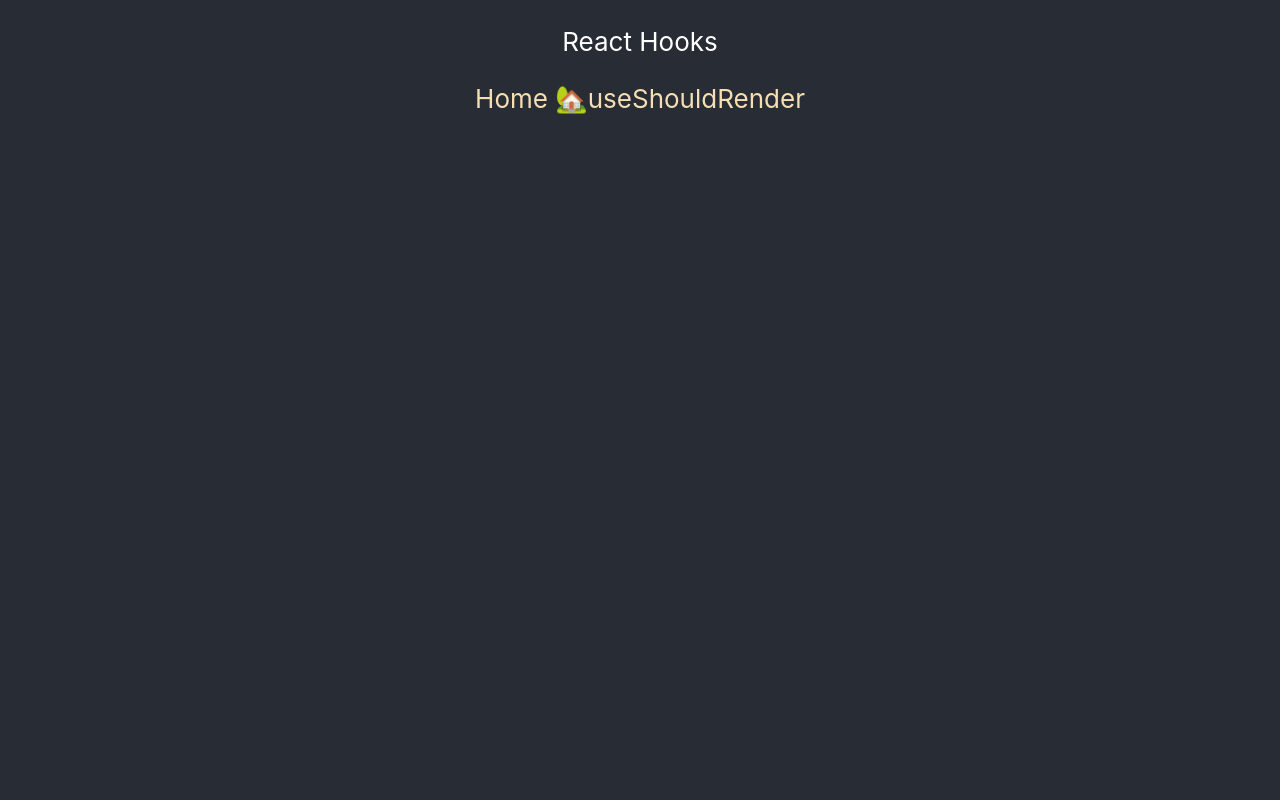
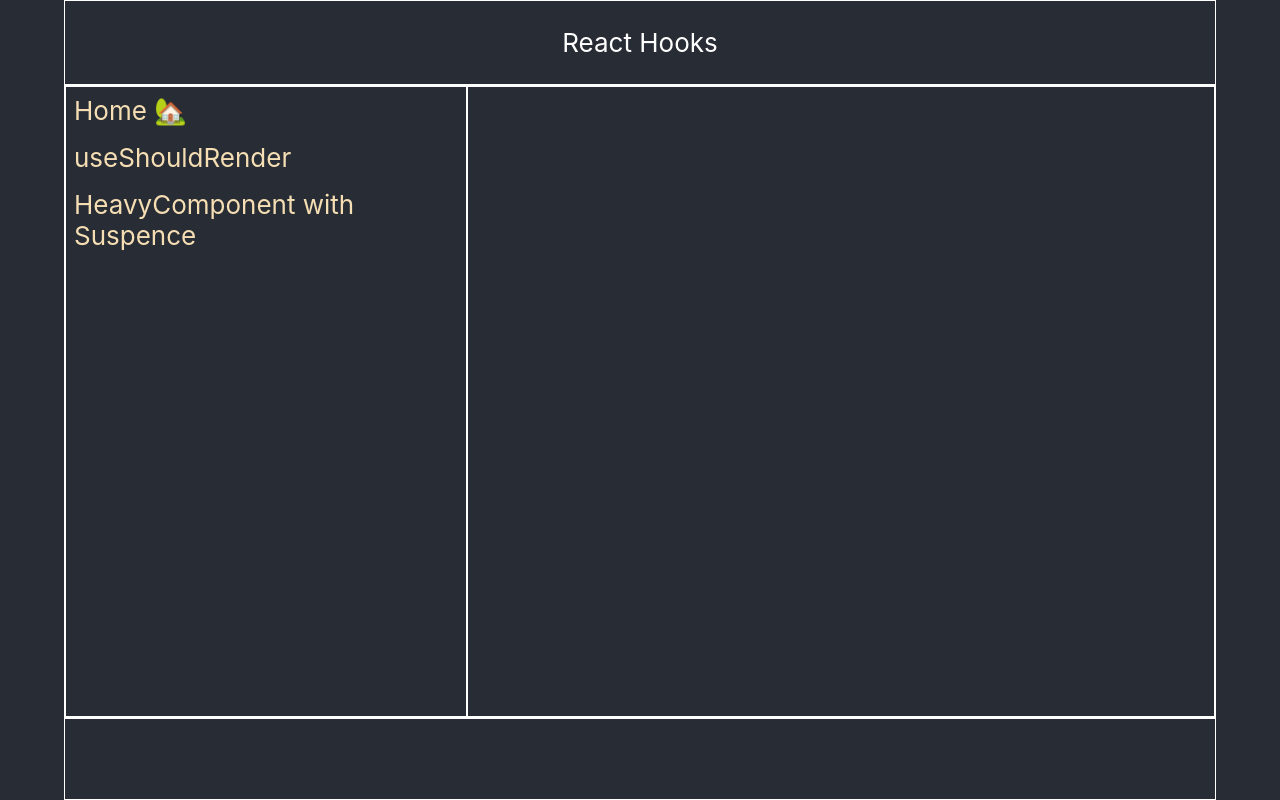
Before and after one commit to rain84/react-hooks, a React (Create React App) app: page / in a window 1280 px wide. Built offline with nearby package versions, Linux system fonts and the light colour scheme.

Commit message:
Improved app structure Styles migrated to the styled-components Added Suspense-Lazy for the HeavyComponent Added Spinner component

```diff
--- a/src/components/app/app.component.tsx
+++ b/src/components/app/app.component.tsx
@@ -1,23 +1,68 @@
 import { Switch, Route } from 'react-router-dom'
-import { HeavyComponent, Menu } from 'components'
-import styles from './app.module.css'
+import styled, { css } from 'styled-components'
+import { HeavyComponent, HeavyComponentLazy, Menu } from 'components'
+
+const StyledApp = styled.section`
+	background-color: #282c34;
+	min-height: 100vh;
+	display: flex;
+	flex-direction: column;
+	font-size: calc(10px + 2vmin);
+	color: white;
+	padding: 0 5vw 0;
+`
+const borders = css`
+	border: 1px solid white;
+`
+const Header = styled.header`
+	min-height: 10vh;
+	text-align: center;
+	${borders}
+`
+
+const Main = styled.main`
+	flex-grow: 1;
+	display: flex;
+	${borders}
+`
+
+const Sidepanel = styled.aside`
+	max-width: 30vw;
+	padding: 1vh;
+	${borders}
+`
+
+const Content = styled.header`
+	padding-left: 10vw;
+	flex-grow: 1;
+	display: flex;
+	flex-direction: column;
+	align-content: flex-start;
+	${borders}
+`
+
+const Footer = styled.header`
+	min-height: 10vh;
+	${borders}
+`
 
 export const App = () => (
-	<div className={styles.app}>
-		<header className={styles.header}>
+	<StyledApp>
+		<Header>
 			<p>React Hooks</p>
-		</header>
-		<main className={styles.main}>
-			<aside>
+		</Header>
+		<Main>
+			<Sidepanel>
 				<Menu />
-			</aside>
-			<section className={styles.content}>
+			</Sidepanel>
+			<Content>
 				<Switch>
 					<Route path="/useShouldRender" component={HeavyComponent} />
+					<Route path="/heavyComponentSuspense" component={HeavyComponentLazy} />
 					<Route path="/" />
 				</Switch>
-			</section>
-		</main>
-		<footer className={styles.footer} />
-	</div>
+			</Content>
+		</Main>
+		<Footer />
+	</StyledApp>
 )
--- a/src/components/app/app.module.css
+++ /dev/null
@@ -1,15 +0,0 @@
-.app {
-	text-align: center;
-	background-color: #282c34;
-	min-height: 100vh;
-	display: flex;
-	flex-direction: column;
-	align-items: center;
-	font-size: calc(10px + 2vmin);
-	color: white;
-}
-
-.link {
-	color: wheat;
-	text-decoration: none;
-}
--- a/src/components/heavy-component/heavy-component.tsx
+++ b/src/components/heavy-component/heavy-component.tsx
@@ -1,15 +1,32 @@
+import { Suspense, lazy } from 'react'
 import { useHeavyEvaluations, useShouldRender, useCounter } from 'hooks'
+import { Spinner } from 'components/ui'
+
+type TProps = { counter?: number | false }
+const Component = ({ counter = false }: TProps) => (
+	<div>
+		<p>HeavyComponent{counter && `counter = ${counter}`}</p>
+	</div>
+)
+
+type TPromise = { default: React.FunctionComponent<TProps> }
+const importHeavyComponent = (): Promise<TPromise> =>
+	new Promise((resolve) => {
+		setTimeout(() => resolve({ default: Component }), 5000)
+	})
+
+const LazyHeavyComponent = lazy(() => importHeavyComponent())
+
+export const HeavyComponentLazy = () => (
+	<Suspense fallback={<Spinner children="♽" />}>
+		<LazyHeavyComponent />
+	</Suspense>
+)
 
 export const HeavyComponent = () => {
 	const heavyResult = useHeavyEvaluations({ duration: 3 })
 	const counter = useCounter(0)
 	const shouldRender = useShouldRender(heavyResult)
 
-	return (
-		shouldRender && (
-			<div>
-				<p>HeavyComponent counter = {++counter.current}</p>
-			</div>
-		)
-	)
+	return shouldRender && <Component counter={++counter.current} />
 }
--- a/src/components/index.ts
+++ b/src/components/index.ts
@@ -1,3 +1,4 @@
-export { HeavyComponent } from './heavy-component/heavy-component'
-export { App } from './app/app.component'
-export { Menu } from './menu/menu.component'
+export * from './heavy-component/heavy-component'
+export * from './app/app.component'
+export * from './menu/menu.component'
+export * as ui from './ui'
--- a/src/components/menu/menu.component.tsx
+++ b/src/components/menu/menu.component.tsx
@@ -1,14 +1,32 @@
 import { Link } from 'react-router-dom'
 import styled from 'styled-components'
 
-const StyledLinik = styled(Link)`
+const StyledLink = styled(Link)`
 	text-decoration: none;
 	color: wheat;
+
+	&:hover {
+		color: red;
+	}
+`
+
+const StyledSection = styled.section`
+	display: flex;
+	flex-direction: column;
+	align-content: flex-start;
+
+	& > * {
+		padding-bottom: 1rem;
+	}
+	& > :last-child {
+		padding-bottom: initial;
+	}
 `
 
 export const Menu = () => (
-	<div>
-		<StyledLinik to="/">Home 🏡</StyledLinik>
-		<StyledLinik to="/useShouldRender">useShouldRender</StyledLinik>
-	</div>
+	<StyledSection>
+		<StyledLink to="/">Home 🏡</StyledLink>
+		<StyledLink to="/useShouldRender">useShouldRender</StyledLink>
+		<StyledLink to="/heavyComponentSuspense">HeavyComponent with Suspence</StyledLink>
+	</StyledSection>
 )
--- /dev/null
+++ b/src/components/ui/index.ts
@@ -0,0 +1 @@
+export { Spinner } from './spinner'
--- /dev/null
+++ b/src/components/ui/spinner.tsx
@@ -0,0 +1,36 @@
+import styled, { keyframes } from 'styled-components'
+
+// This component is loaded dynamically
+interface IProps {
+	size?: string
+	speed?: number
+}
+
+const defaultValues = {
+	size: 5,
+	speed: 2
+}
+
+const rotation = keyframes`
+  from {
+    transform: rotate(0deg);
+  }
+
+  to {
+    transform: rotate(360deg);
+  }
+`
+
+export const Spinner = styled.i<IProps>`
+	display: flex;
+	animation: ${rotation} ${defaultValues.speed}s infinite linear;
+	--size: ${(props) => props.size || defaultValues.size}rem;
+	font-size: var(--size);
+	width: var(--size);
+	height: var(--size);
+
+	text-align: center;
+	justify-content: center;
+	align-items: center;
+	font-style: initial;
+`
```
Also changed, not shown: src/components/app/app.module.sass (deleted, +0 -31 lines).
